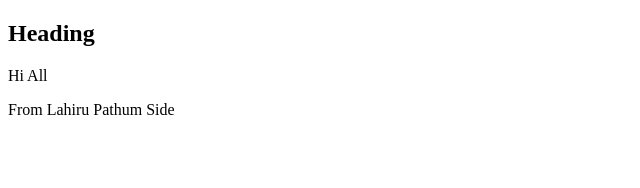
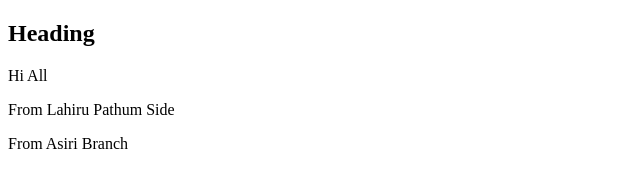
Before and after one commit to teatOrganization/testRepo1, a plain HTML site: page index.html in a window 1280 px wide. Shown: the whole page, without its empty margins (0-640 px from the left). Drawn offline with Linux system fonts and the light colour scheme.

Commit message:
inside the asiri branch - first commit

```diff
--- a/index.html
+++ b/index.html
@@ -10,5 +10,6 @@
     <h2>Heading</h2>
     <p>Hi All</p>
     <p>From Lahiru Pathum Side</p>
+    <p>From Asiri Branch</p>
 </body>
 </html>
```
